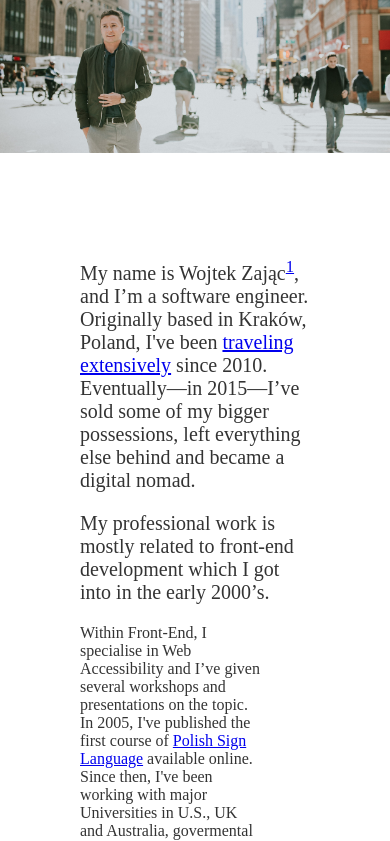
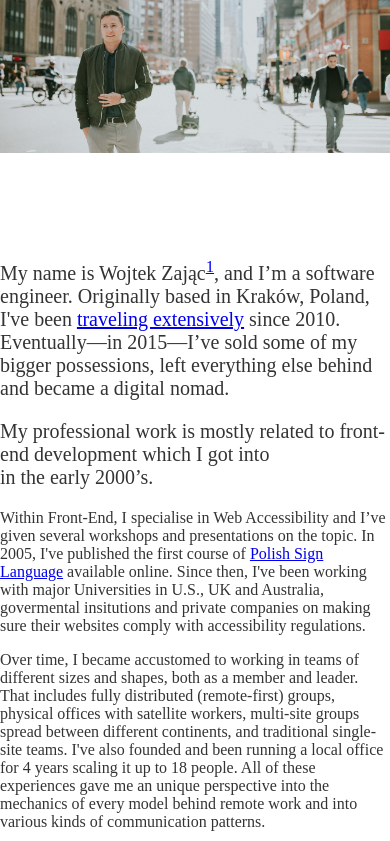
Before and after one commit to theanxy/wojtekzajac.com, a Gatsby site: page /about in a window 390 px wide. Shown: the top 841 px of the page. Built offline with nearby package versions, Linux system fonts and the light colour scheme; Gatsby itself is replaced by a stand-in of ours; what typography-theme-st-annes would draw is missing.

Commit message:
CSS fixes for mobile

```diff
--- a/src/pages/about.js
+++ b/src/pages/about.js
@@ -7,10 +7,14 @@ import NYC from '../img/NYC.jpg';
 import WhoIsHiring from '../img/interviews/whoishiring.jpg';
 import JustJoinIt from '../img/interviews/justjoinit.jpg';
 
-const PAGE_PADDING = '5em';
+const AboutPage = styled.div`
+  @media (min-width: 650px) {
+    margin: 0 2.5em;
+  }
 
-const AboutPage = styled.div`
-  margin: 0 ${PAGE_PADDING};
+  @media (min-width: 850px) {
+    margin: 0 5em;
+  }
 
   h2 {
     font-size: 42px;
@@ -32,7 +36,13 @@ const Container = styled.div`
 `;
 
 const Pic = styled.div`
-  margin: 0 -${PAGE_PADDING} 0;
+  @media (min-width: 650px) {
+    margin: 0 -2.5em 0;
+  }
+
+  @media (min-width: 850px) {
+    margin: 0 -5em 0;
+  }
 
   img {
     margin-bottom: 0;
@@ -48,8 +58,10 @@ const Bio = styled.article`
   margin: 2em auto;
   font-size: 16px;
 
+  @media (min-width: 800px) {
     p {
       margin-right: 20%;
+    }
   }
 
   .intro {
@@ -72,6 +84,7 @@ const Bio = styled.article`
 `;
 
 const TwoCol = styled.div`
+  @media (min-width: 600px) {
     display: flex;
 
     > div {
@@ -81,6 +94,7 @@ const TwoCol = styled.div`
       &:first-of-type {
         padding-left: 0;
         padding-right: 20px;
+      }
     }
   }
 `;
```
Also changed, not shown: src/layouts/_menu/index.js (+6 -3 lines), src/layouts/index.js (+8 -4 lines). Lines whose indentation alone changed are shown as unchanged.
